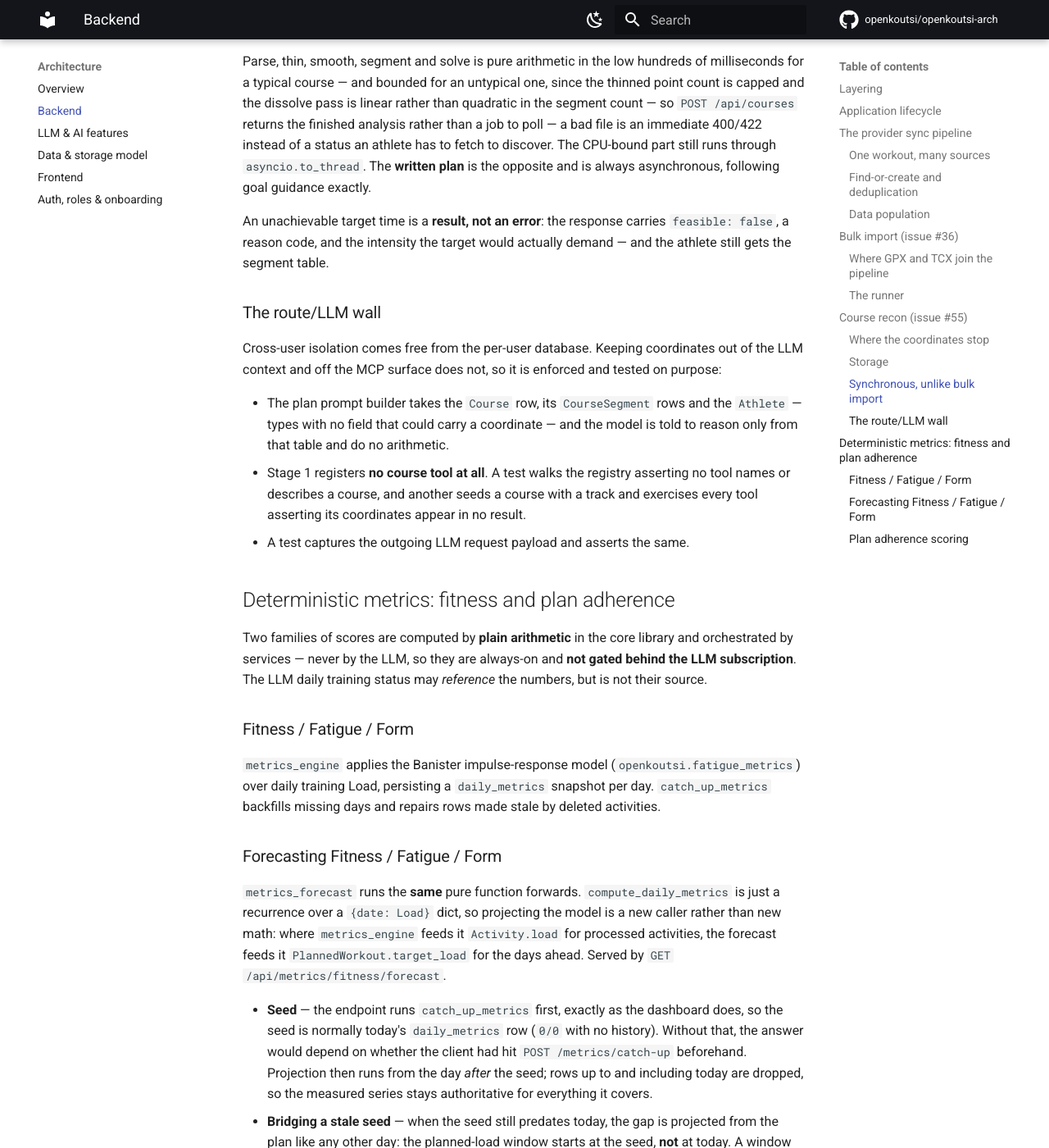
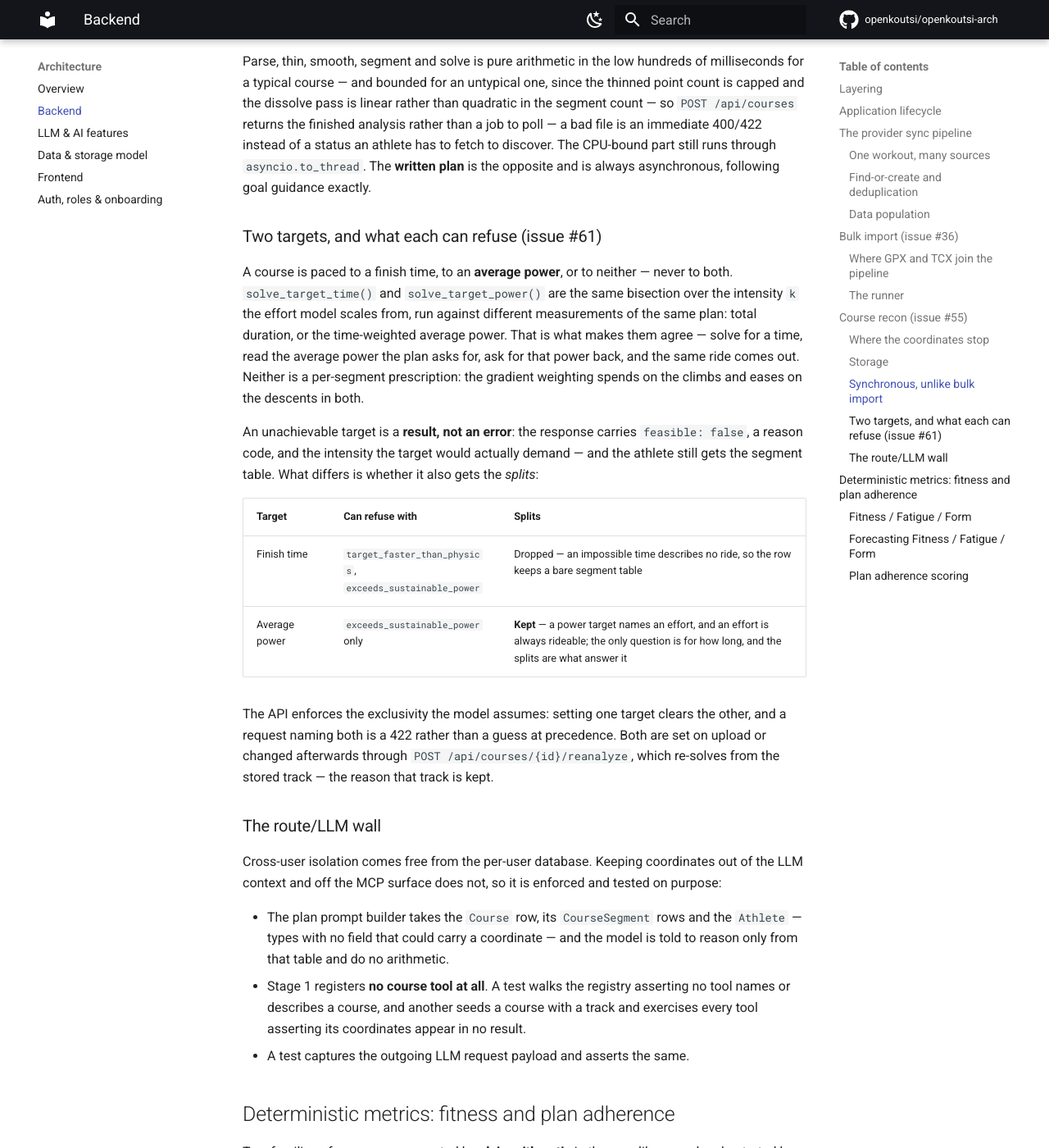
Before and after one commit to openkoutsi/openkoutsi-arch, an MkDocs documentation site: the page built from docs/architecture/backend.md, in a window 1280 px wide and 1400 px high, scrolled down 8915 px. Shown: the whole window at 82% size. Built offline with MkDocs 1.6.1 and Material for MkDocs 9.7.7, drawn with Linux system fonts in a browser that asks for light colours; comment, search, counter and statistics services are not loaded.

Commit message:
Record the two pacing targets and their asymmetric refusals
Course recon is described here as solving for a finish time or for nothing, and
the data model lists the athlete's inputs the same way. Both now miss half the
picture: a course can be paced to an average power instead (issue #61), and the
two targets are alternatives the API enforces rather than a pair.

The backend page gains the part that is not obvious from either solver on its
own — they are the same bisection over the intensity, measuring different
things about the same plan, which is why they agree — and a table for the one
place they deliberately differ: an impossible finish time returns no splits
because it describes no ride, while an unsustainable power keeps them because
it describes one, and how long you would be holding it is the answer.

The data model notes why the exclusivity rule lives in the API rather than in a
CHECK constraint: SQLite cannot add one without rebuilding the table.

Co-Authored-By: Claude Opus 5 <noreply@anthropic.com>
Claude-Session: https://claude.ai/code/session_01KQwbDzWiXWyruicBuHqZEt

```diff
--- a/docs/architecture/backend.md
+++ b/docs/architecture/backend.md
@@ -316,9 +316,29 @@ capped and the dissolve pass is linear rather than quadratic in the segment coun
 discover. The CPU-bound part still runs through `asyncio.to_thread`. The **written plan** is the
 opposite and is always asynchronous, following goal guidance exactly.
 
-An unachievable target time is a **result, not an error**: the response carries `feasible:
-false`, a reason code, and the intensity the target would actually demand — and the athlete
-still gets the segment table.
+### Two targets, and what each can refuse (issue #61)
+
+A course is paced to a finish time, to an **average power**, or to neither — never to both.
+`solve_target_time()` and `solve_target_power()` are the same bisection over the intensity `k`
+the effort model scales from, run against different measurements of the same plan: total
+duration, or the time-weighted average power. That is what makes them agree — solve for a time,
+read the average power the plan asks for, ask for that power back, and the same ride comes out.
+Neither is a per-segment prescription: the gradient weighting spends on the climbs and eases on
+the descents in both.
+
+An unachievable target is a **result, not an error**: the response carries `feasible: false`, a
+reason code, and the intensity the target would actually demand — and the athlete still gets
+the segment table. What differs is whether it also gets the *splits*:
+
+| Target | Can refuse with | Splits |
+|---|---|---|
+| Finish time | `target_faster_than_physics`, `exceeds_sustainable_power` | Dropped — an impossible time describes no ride, so the row keeps a bare segment table |
+| Average power | `exceeds_sustainable_power` only | **Kept** — a power target names an effort, and an effort is always rideable; the only question is for how long, and the splits are what answer it |
+
+The API enforces the exclusivity the model assumes: setting one target clears the other, and a
+request naming both is a 422 rather than a guess at precedence. Both are set on upload or
+changed afterwards through `POST /api/courses/{id}/reanalyze`, which re-solves from the stored
+track — the reason that track is kept.
 
 ### The route/LLM wall
 
```
Also changed, not shown: docs/architecture/data-model.md (+8 -3 lines).
